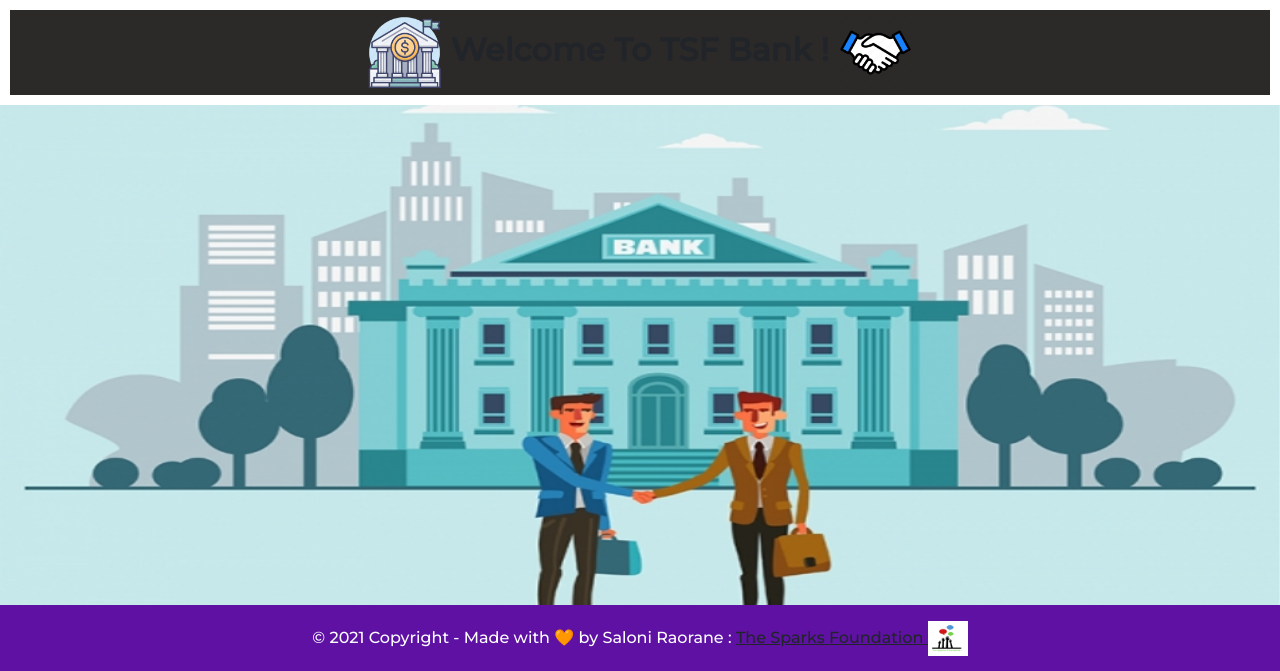
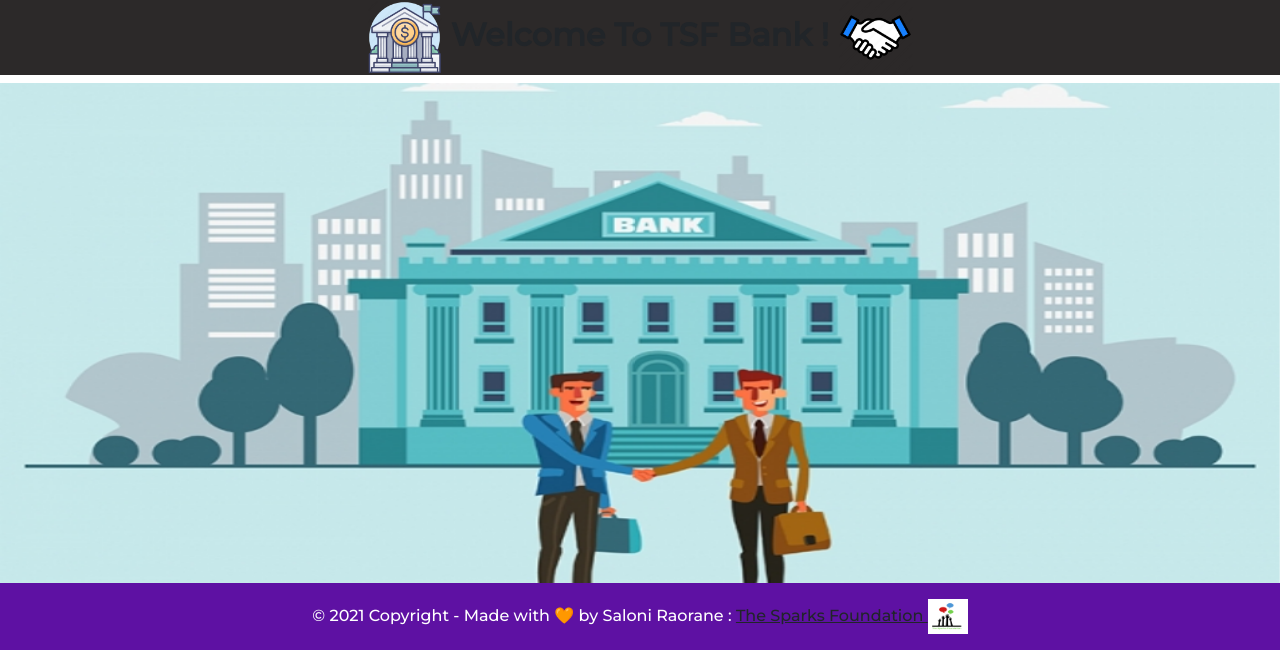
Before and after one commit to saloni-29/Basic-Banking-System, a PHP site: page / in a window 1280 px wide. Shown: the part 88-759 px from the top of the page. Run offline with PHP 8.4, Linux system fonts and the light colour scheme.

Commit message:
Update style1.css

```diff
--- a/css/style1.css
+++ b/css/style1.css
@@ -21,10 +21,9 @@
 }
 
 .welcome h2{
-  margin: 10px;
-  padding: 5px;
-  width:100%
-  text-align: center;
+  width:100%;
+  white-space:nowrap;
+  background-color: #5E11A3;
   background-color: rgba(43, 40, 40, 0.993);
 }
 h3{
```
